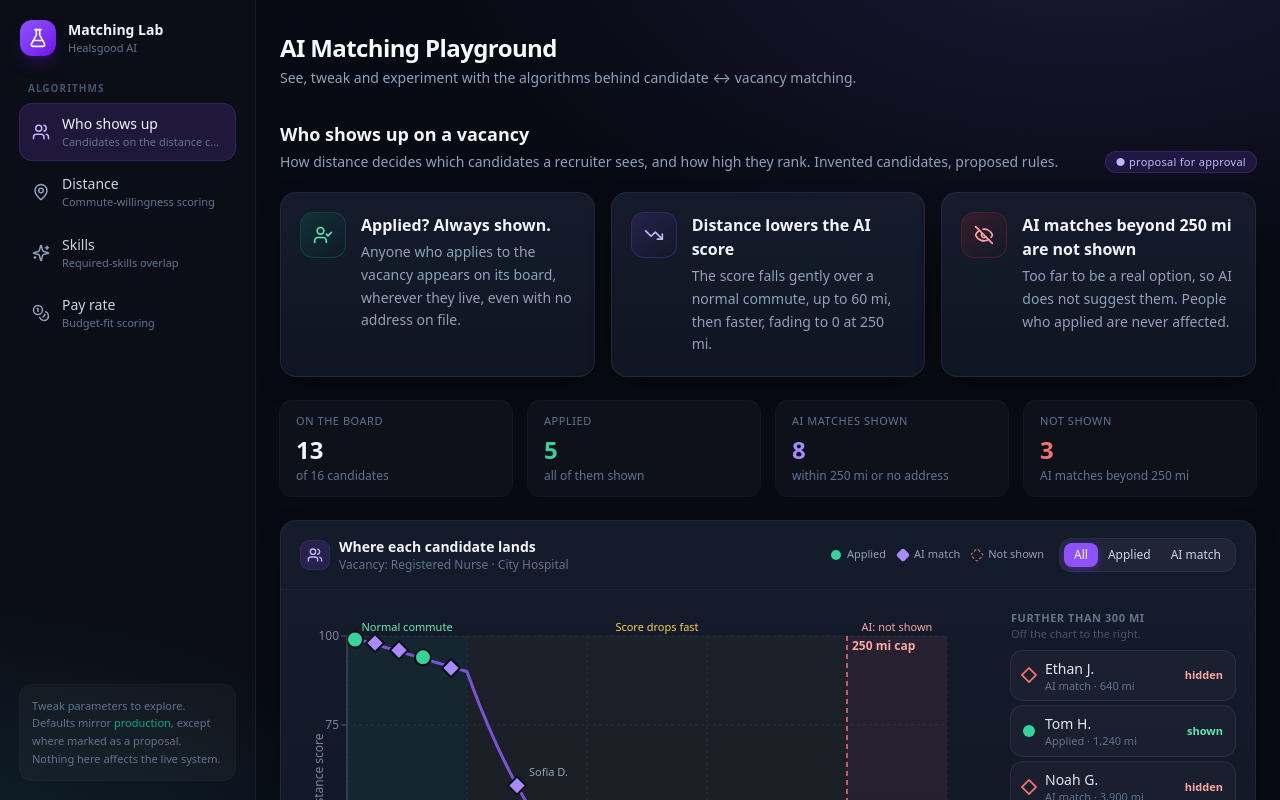
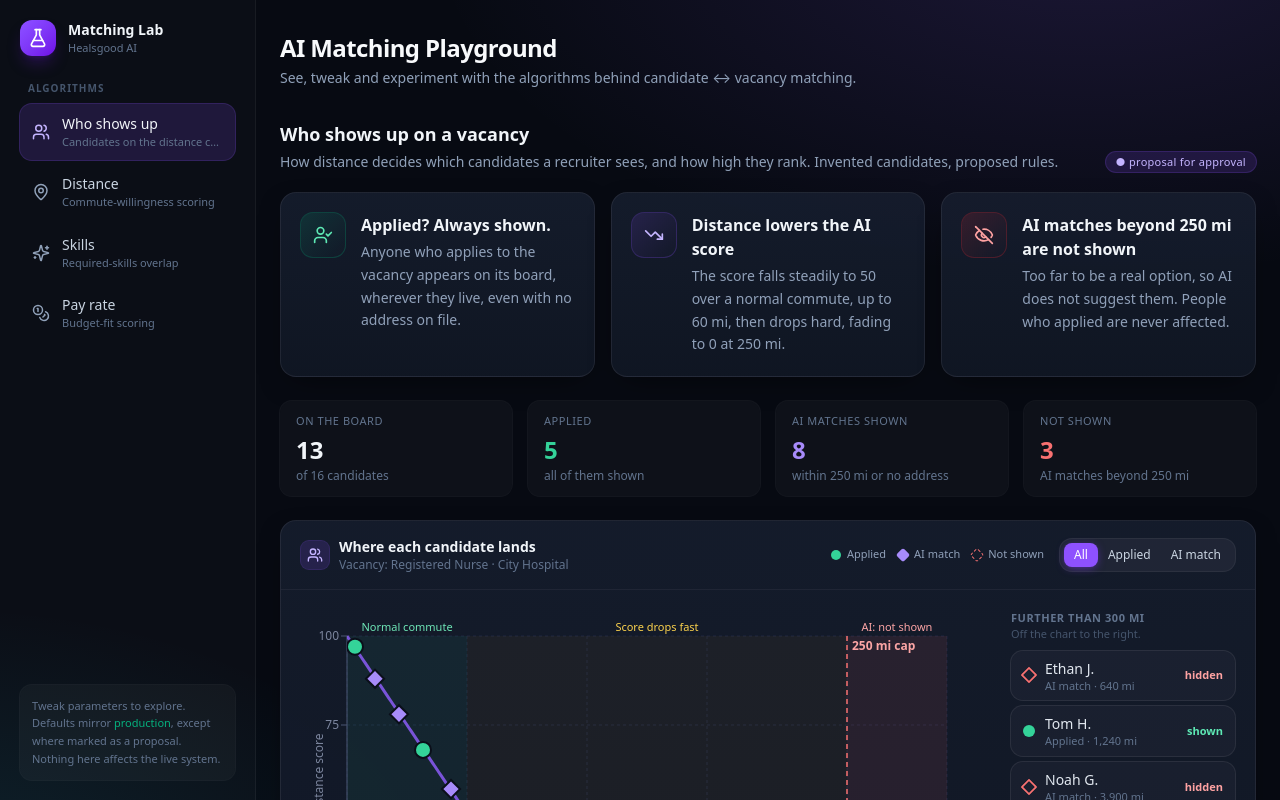
Before and after one commit to carlos-healsgood/matching-lab, a React (Vite) app: page / in a window 1280 px wide. Built offline with nearby package versions, Linux system fonts and the light colour scheme.

Commit message:
feat(distance): proposed curve reaches 50 at 60 mi, then drops hard
Linear 100 -> 50 over the first 60 mi, then the rescaled exponential with
L = 45 mi, fading to 0 at the 250 mi cap.

```diff
--- a/src/components/candidates/RulesStrip.tsx
+++ b/src/components/candidates/RulesStrip.tsx
@@ -40,8 +40,8 @@ export function RulesStrip({ proposal }: { proposal: Proposal }) {
         with no address on file.
       </Rule>
       <Rule icon={TrendingDown} tone="violet" title="Distance lowers the AI score">
-        The score falls gently over a normal commute, up to {formatMiles(proposal.kneeMi)},
-        then faster, fading to 0 at {formatMiles(proposal.capMi)}.
+        The score falls steadily to {Math.round(proposal.kneeScore * 100)} over a normal commute, up
+        to {formatMiles(proposal.kneeMi)}, then drops hard, fading to 0 at {formatMiles(proposal.capMi)}.
       </Rule>
       <Rule icon={EyeOff} tone="red" title={`AI matches beyond ${formatMiles(proposal.capMi)} are not shown`}>
         Too far to be a real option, so AI does not suggest them. People who applied are
--- a/src/lib/algorithms/distance/kneeCap.ts
+++ b/src/lib/algorithms/distance/kneeCap.ts
@@ -31,7 +31,7 @@ export const kneeCap: DistanceFunction = {
       key: "kneeScore",
       label: "Score at the knee",
       kind: "plain",
-      min: 0.5,
+      min: 0.2,
       max: 1,
       step: 0.01,
       hint: "1 = no fall at all within a normal commute.",
@@ -57,8 +57,8 @@ export const kneeCap: DistanceFunction = {
   ],
   defaults: {
     knee: milesToKm(60),
-    kneeScore: 0.9,
-    decay: milesToKm(60),
+    kneeScore: 0.5,
+    decay: milesToKm(45),
     cap: milesToKm(250),
   },
   cutoffKm: (p) => num(p.cap),
--- a/src/lib/candidates/index.ts
+++ b/src/lib/candidates/index.ts
@@ -21,8 +21,8 @@ export interface Proposal {
 
 export const PROPOSAL: Proposal = {
   kneeMi: 60,
-  kneeScore: 0.9,
-  decayMi: 60,
+  kneeScore: 0.5,
+  decayMi: 45,
   capMi: 250,
 };
 
```
Also changed, not shown: 1 other file (tests, documents, lock files or other folders).
